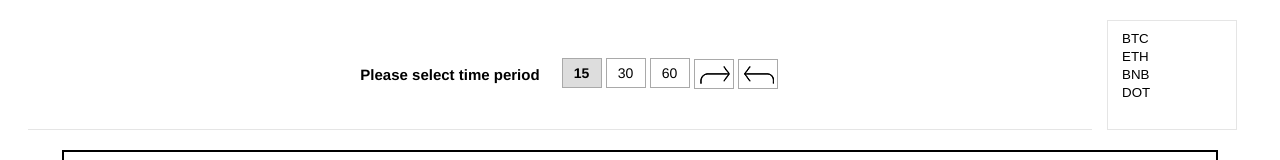
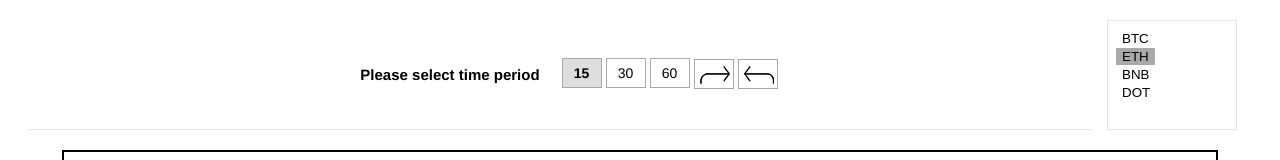
Before and after one commit to VukZh/Otus-ReactJS-Course, a React app: page / in a window 1280 px wide. Shown: the top 160 px of the page. Built offline with nearby package versions, Linux system fonts and the light colour scheme; no server answers.

Commit message:
add current currency in state and ComponentDidUpdate in main component

```diff
--- a/src/components/Button.tsx
+++ b/src/components/Button.tsx
@@ -10,7 +10,6 @@ export class Button extends React.Component<ButtonProps> {
   clickTimePeriodHandler = (time: string) =>
     console.log(`clicked on time period: ${time}`);
   render() {
-    console.log('.', this.props.active);
     const mode = this.props!.active ? 'button--active' : 'button--no-active';
     return (
       <button
--- a/src/components/CurrencyList.tsx
+++ b/src/components/CurrencyList.tsx
@@ -4,11 +4,12 @@ import './currencyList.css';
 interface CurrencyListProps {
   currencies: Array<string>;
   activated: string;
+  // eslint-disable-next-line no-unused-vars
+  changeCurrency(currency: string): void;
 }
 
 export class CurrencyList extends React.Component<CurrencyListProps> {
-  clickListHandler = (currency: string) =>
-    console.log(`clicked on currency: ${currency}`);
+  clickListHandler = (currency: string) => this.props.changeCurrency(currency);
   render() {
     const list = this.props.currencies.map((currency, index) => {
       const currencyStyle =
--- a/src/index.tsx
+++ b/src/index.tsx
@@ -11,13 +11,16 @@ interface IProps {}
 
 interface IState {
   currency: number;
+  currentCurrency: string;
 }
 class App extends React.Component<IProps, IState> {
   constructor(props: IProps | Readonly<IProps>) {
     super(props);
     this.state = {
       currency: 0,
+      currentCurrency: 'ETH',
     };
+    this.changeCurrentCurrency = this.changeCurrentCurrency.bind(this);
   }
 
   componentDidMount() {
@@ -28,15 +31,31 @@ class App extends React.Component<IProps, IState> {
     );
   }
 
+  componentDidUpdate(prevProps: Readonly<IProps>, prevState: Readonly<IState>) {
+    if (this.state.currentCurrency !== prevState.currentCurrency) {
+      getCurrencyData(this.state.currentCurrency).then((data) =>
+        this.setState({
+          currency: data.USD,
+        })
+      );
+    }
+  }
+
+  changeCurrentCurrency(currency: string) {
+    this.setState({
+      currentCurrency: currency,
+    });
+  }
+
   render() {
-    console.log('btc', getCurrencyData('btc'));
     return (
       <>
         <div className='mainWrapper'>
           <Header></Header>
           <CurrencyList
-            activated='RUB'
+            activated={this.state.currentCurrency}
             currencies={['BTC', 'ETH', 'BNB', 'DOT']}
+            changeCurrency={this.changeCurrentCurrency}
           ></CurrencyList>
         </div>
         <CurrencyData exchangeRate={this.state.currency}></CurrencyData>
```
Also changed, not shown: 1 other file (tests, documents, lock files or other folders).
